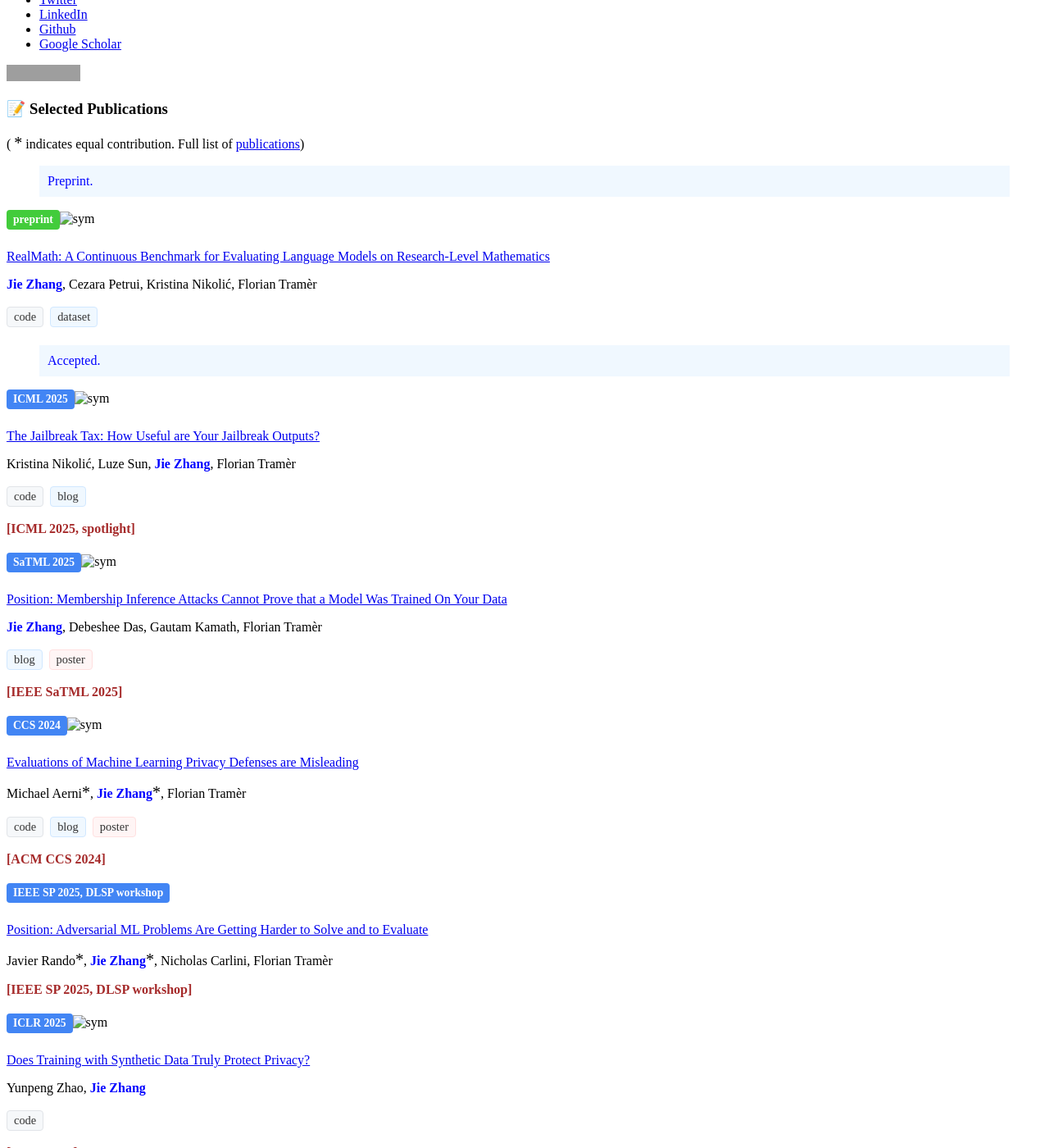
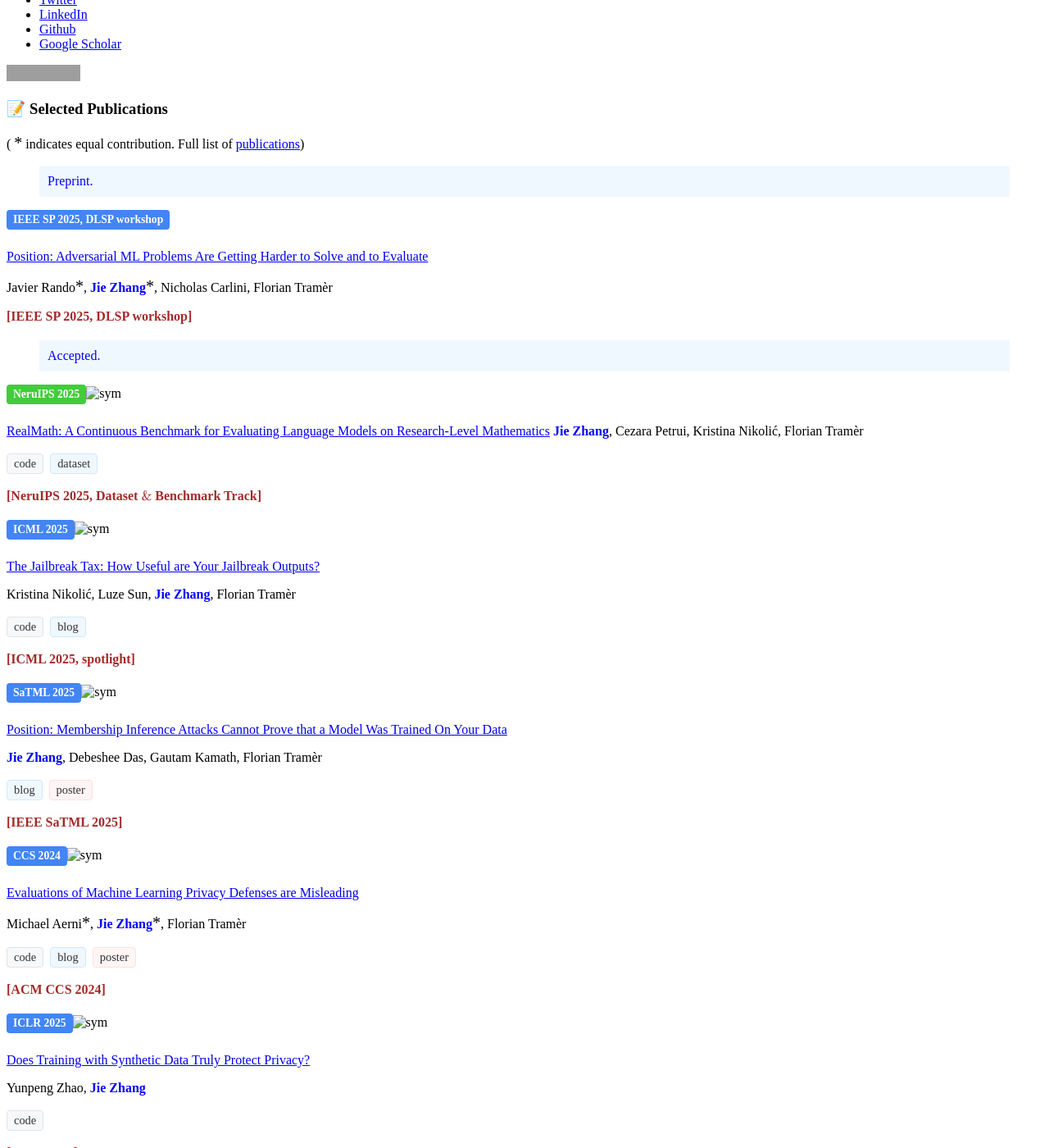
Before and after one commit to zj-jayzhang/zj-jayzhang.github.io, a Jekyll site: the page built from _pages/includes/pubs.md, in a window 1280 px wide and 1400 px high, scrolled down 680 px. Shown: the whole window at 82% size. Built offline with Jekyll 4.4.1, drawn with Linux system fonts in a browser that asks for light colours; our own code applies the rules of GitHub Pages for plain Markdown files; formulas are drawn with MathJax 3; grey boxes are pictures that could not be loaded.

Commit message:
Update publications in pubs.md
Added new publications and updated existing entries in the publications list.

```diff
--- a/_pages/includes/pubs.md
+++ b/_pages/includes/pubs.md
@@ -105,26 +105,22 @@
 Preprint.
 </blockquote>
 
-<div class='paper-box'><div class='paper-box-image'><div><div class="badge" style="background-color:rgb(66, 204, 59);">preprint</div><img src='images/realmath.png' alt="sym" width="100%"></div></div>
-<!-- <div class='paper-box'><div class='paper-box-image'><div><div class="badge">preprint</div><img src='images/jailtax.png' alt="sym" width="100%"></div></div> -->
+
+
+
+
+
+<div class='paper-box'><div class='paper-box-image'><div><div class="badge">IEEE SP 2025, DLSP workshop</div></div></div>
 <div class='paper-box-text' markdown="1">
 
+<span class="paper-title">[Position: Adversarial ML Problems Are Getting Harder to Solve and to Evaluate](https://arxiv.org/abs/2502.02260)</span>
 
-<span class="paper-title">[RealMath: A Continuous Benchmark for Evaluating Language Models on Research-Level Mathematics](https://arxiv.org/abs/2505.12575)</span>
+<span class="authors">Javier Rando<span class="equal">*</span>, <span class="me">Jie Zhang</span><span class="equal">*</span>, Nicholas Carlini, Florian Tramèr</span>
 
-<span class="authors"><span class="me">Jie Zhang</span>, Cezara Petrui, Kristina Nikolić, Florian Tramèr</span>
-
-<div class="paper-links">
-<a href="https://github.com/ethz-spylab/RealMath" class="resource-link github-link"><i class="fab fa-github"></i> code</a>
-<a href="https://huggingface.co/datasets/ethz-spylab/RealMath" class="resource-link blog-link"><i class="fas fa-table"></i> dataset</a>
-</div>
-
-<!-- <span class="conf">[ICML 2025, spotlight]</span> -->
+<span class="conf">[IEEE SP 2025, DLSP workshop]</span>
 
 </div>
 </div>
-
-
 
 
 
@@ -135,7 +131,20 @@
 Accepted.
 </blockquote>
 
-<!-- <div class='paper-box'><div class='paper-box-image'><div><div class="badge" style="background-color:rgb(66, 204, 59);">ICML 2025</div><img src='images/jailtax.png' alt="sym" width="100%"></div></div> -->
+
+<div class='paper-box'><div class='paper-box-image'><div><div class="badge" style="background-color:rgb(66, 204, 59);">NeruIPS 2025</div><img src='images/realmath.png' alt="sym" width="100%"></div></div>
+<div class='paper-box-text' markdown="1">
+<span class="paper-title">[RealMath: A Continuous Benchmark for Evaluating Language Models on Research-Level Mathematics](https://arxiv.org/abs/2505.12575)</span>
+<span class="authors"><span class="me">Jie Zhang</span>, Cezara Petrui, Kristina Nikolić, Florian Tramèr</span>
+<div class="paper-links">
+<a href="https://github.com/ethz-spylab/RealMath" class="resource-link github-link"><i class="fab fa-github"></i> code</a>
+<a href="https://huggingface.co/datasets/ethz-spylab/RealMath" class="resource-link blog-link"><i class="fas fa-table"></i> dataset</a>
+</div>
+<span class="conf">[NeruIPS 2025, Dataset $\&$ Benchmark Track]</span>
+</div>
+</div>
+
+
 <div class='paper-box'><div class='paper-box-image'><div><div class="badge">ICML 2025</div><img src='images/jailtax.png' alt="sym" width="100%"></div></div>
 <div class='paper-box-text' markdown="1">
 
@@ -192,17 +201,7 @@
 </div>
 </div>
 
-<div class='paper-box'><div class='paper-box-image'><div><div class="badge">IEEE SP 2025, DLSP workshop</div></div></div>
-<div class='paper-box-text' markdown="1">
 
-<span class="paper-title">[Position: Adversarial ML Problems Are Getting Harder to Solve and to Evaluate](https://arxiv.org/abs/2502.02260)</span>
-
-<span class="authors">Javier Rando<span class="equal">*</span>, <span class="me">Jie Zhang</span><span class="equal">*</span>, Nicholas Carlini, Florian Tramèr</span>
-
-<span class="conf">[IEEE SP 2025, DLSP workshop]</span>
-
-</div>
-</div>
 
 
 
```
